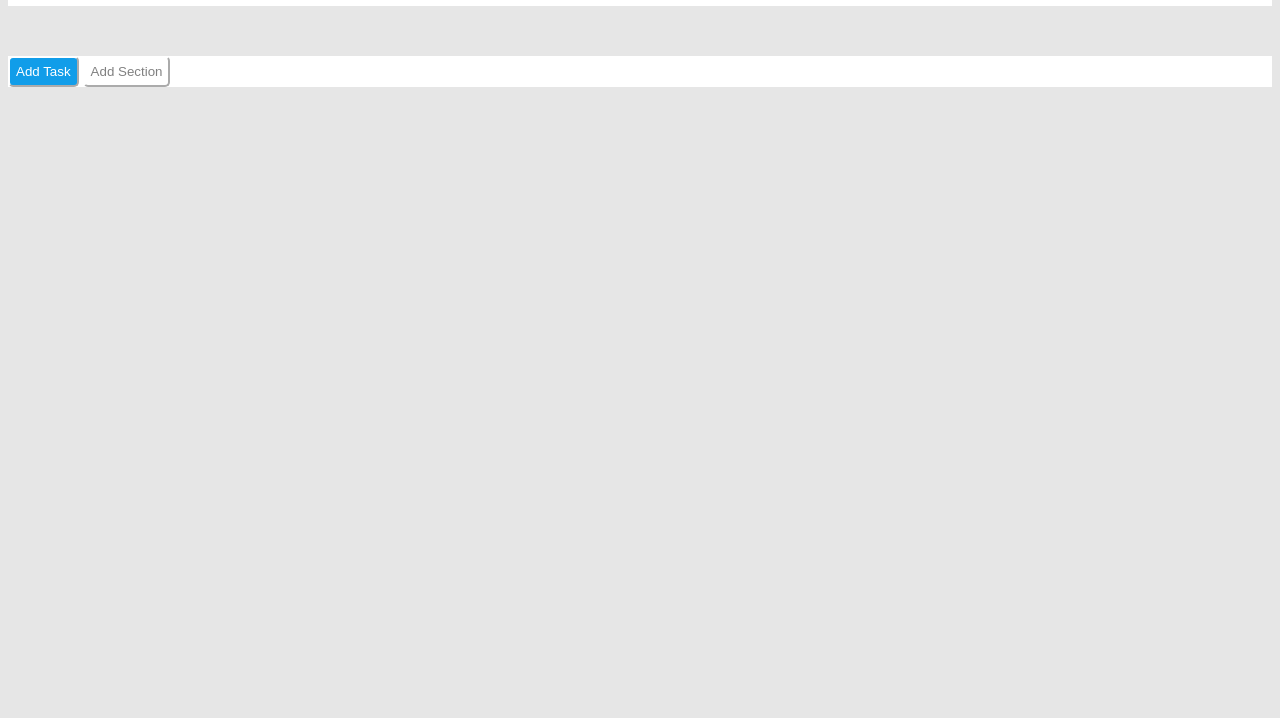
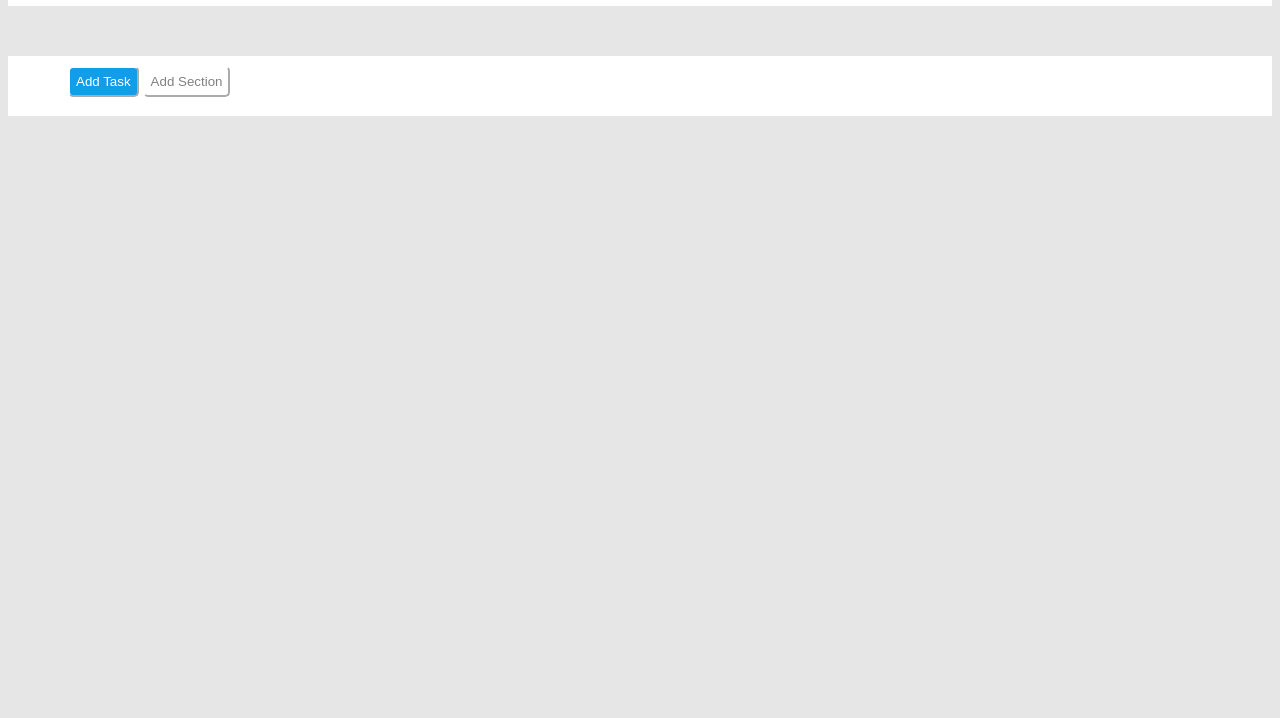
Before and after one commit to marcocentonze/html-css-toboolist, a plain HTML site: page index.html in a window 1280 px wide. Shown: the part 82-800 px from the top of the page. Drawn offline with Linux system fonts and the light colour scheme; a web font is replaced by a local one.

Commit message:
add nav completed

```diff
--- a/stylesheet.css
+++ b/stylesheet.css
@@ -19,6 +19,9 @@ body{
 .nav-button{
     margin-top:50px;
     background-color: white;
+    padding-left: 60px;
+    height: 50px;
+    padding-top: 10px;
 
 
 }
@@ -35,7 +38,6 @@ color: rgb(188, 187, 187)
 }
 #button-grey{
     background-color:white;
-    margin:1px solid grey;
     color: grey;
 
 
```
